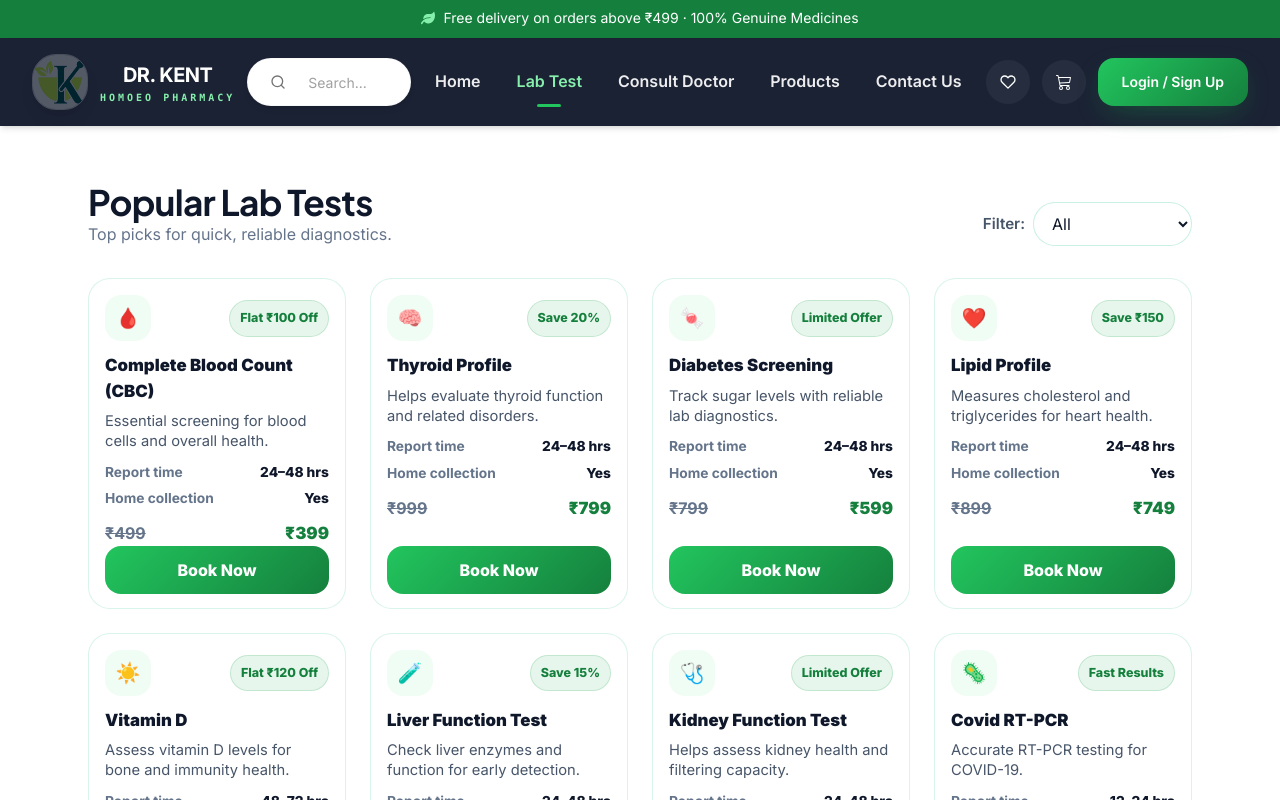
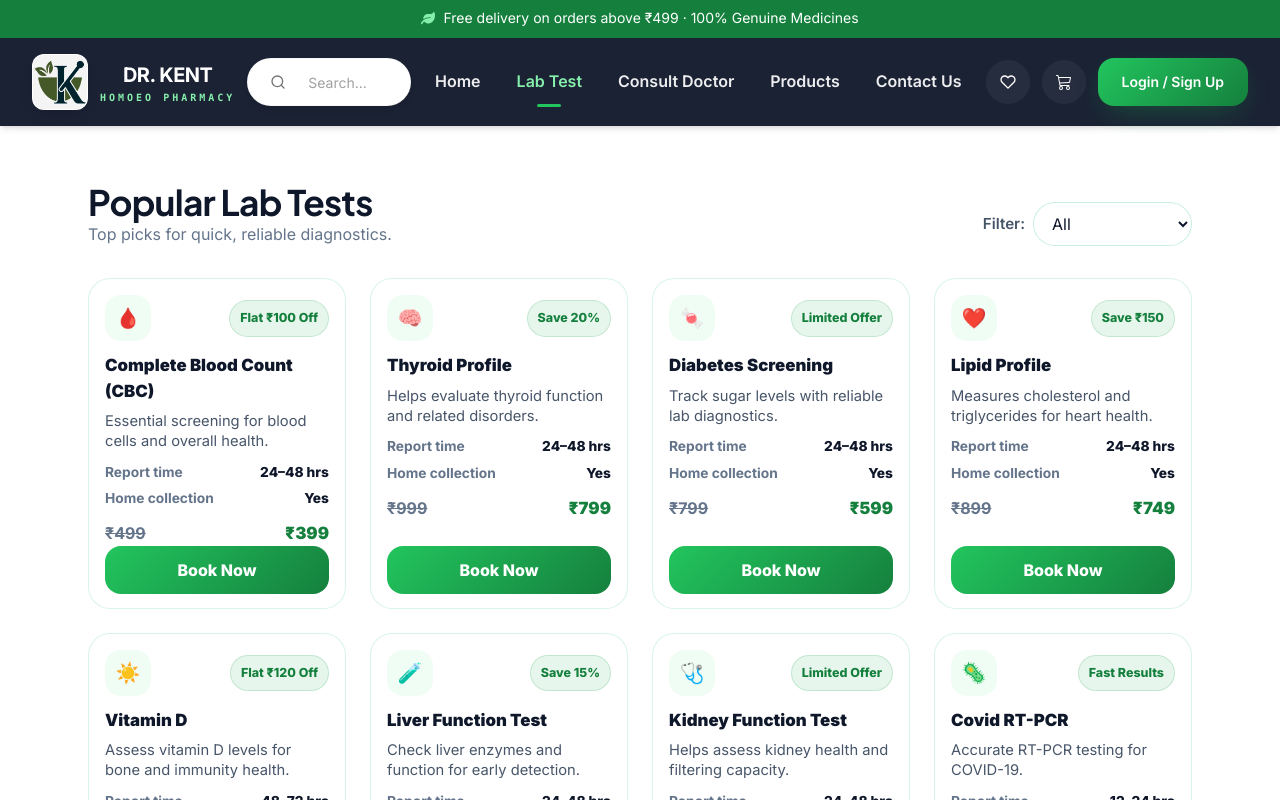
Before and after one commit to Asish2404/Kent-Homoeopathy, a React (Vite) app in the folder Project/: page /Labtest in a window 1280 px wide. Shown: the top 800 px of the page. Built offline with nearby package versions, Linux system fonts and the light colour scheme.

Commit message:
logo problem solved

```diff
--- a/Project/src/components/Navbar.jsx
+++ b/Project/src/components/Navbar.jsx
@@ -107,7 +107,7 @@ const Navbar = () => {
               <img
                 src={KentLogo}
                 alt="Kent Homoeopharmacy"
-                className="w-10 h-10 sm:w-[56px] sm:h-[56px] rounded-2xl border border-white/20 shadow-lg shadow-[var(--brand-700)]/30 object-cover"
+                className="bg-white w-10 h-10 sm:w-[56px] sm:h-[56px] rounded-md border border-white/20 shadow-lg shadow-[var(--brand-700)]/30 object-cover"
               />
 
               <div className="hidden sm:block leading-none whitespace-nowrap">
--- a/Project/src/components/SubscribeCard.jsx
+++ b/Project/src/components/SubscribeCard.jsx
@@ -1,6 +1,6 @@
 import { useState } from "react";
 import { FaEnvelope, FaArrowRight } from "react-icons/fa";
-import Illustration from "../assets/hero.png";
+import Illustration from "../assets/Kent.png";
 
 export default function SubscribeCard({ onSubscribe }) {
   const [email, setEmail] = useState("");
@@ -20,7 +20,7 @@ export default function SubscribeCard({ onSubscribe }) {
 
   return (
     <div className="w-full md:max-w-xl bg-white/5 backdrop-blur-md border border-white/10 rounded-2xl p-4 md:p-6 flex items-center gap-4">
-      <img src={Illustration} alt="health" className="hidden md:block w-20 h-20 rounded-lg object-cover" />
+      <img src={Illustration} alt="health" className="bg-white hidden md:block w-20 h-20 rounded-lg object-cover z-50" />
       <div className="flex-1">
         <h4 className="text-white font-bold text-lg">Join our Wellness Newsletter</h4>
         <p className="text-[var(--brand-100)] text-sm">Premium health tips, early access to offers, and doctor insights.</p>
```
